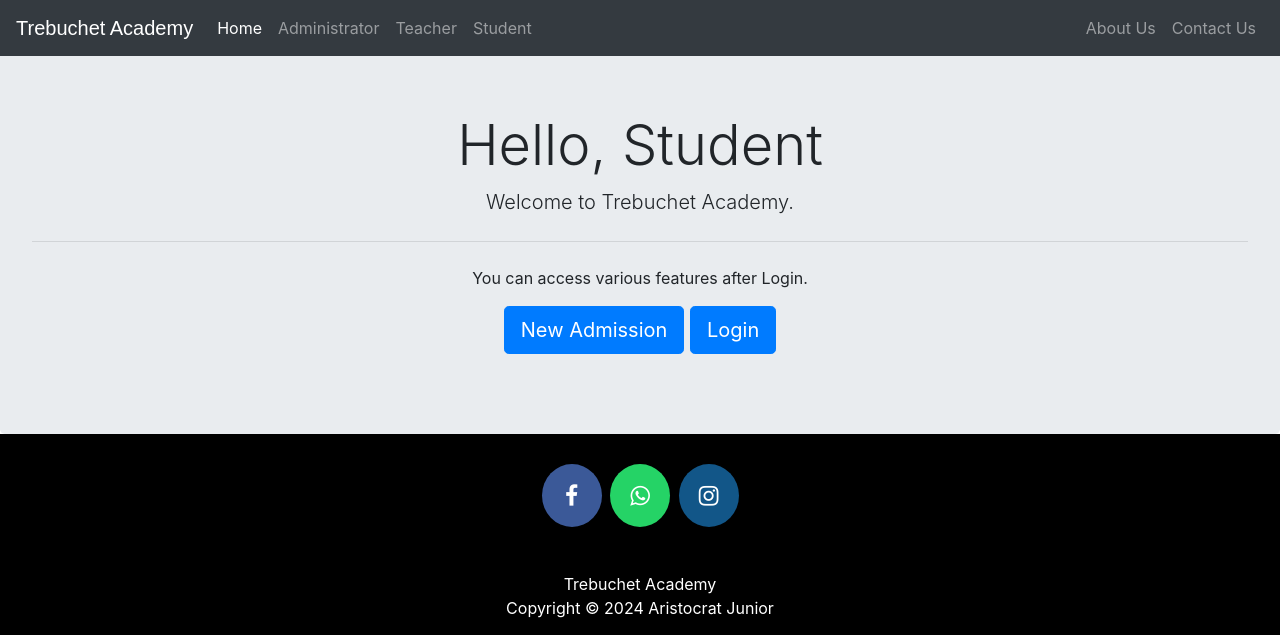
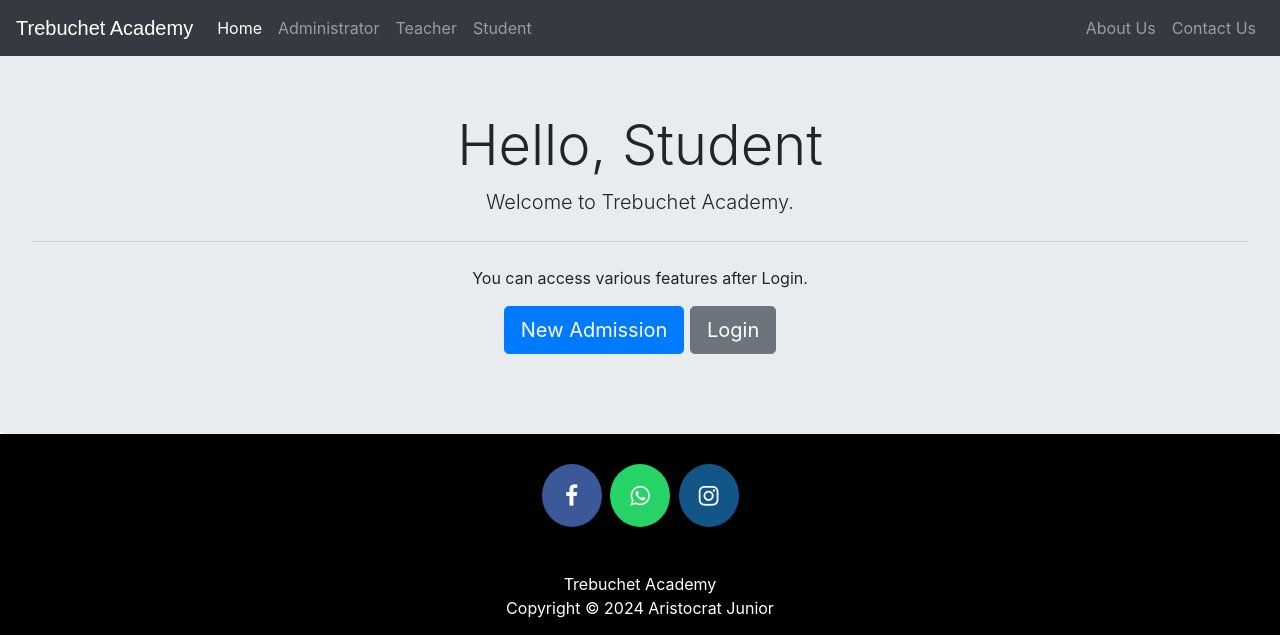
Before and after one commit to Aristocratjnr/Trebuchet-Academy, a Django app: page /studentclick in a window 1280 px wide. Shown: the top 635 px of the page. Run offline with Django 3.2, Linux system fonts and the light colour scheme; some libraries are stand-ins or nearby versions.

Commit message:
btn class changed

```diff
--- a/templates/school/studentclick.html
+++ b/templates/school/studentclick.html
@@ -11,7 +11,7 @@
   <p>You can access various features after Login.</p>
   <p class="lead">
     <a class="btn btn-primary btn-lg" href="studentsignup" role="button">New Admission</a>
-    <a class="btn btn-primary btn-lg" href="studentlogin" role="button">Login</a>
+    <a class="btn btn-secondary btn-lg" href="studentlogin" role="button">Login</a>
   </p>
 </div>
 
```
